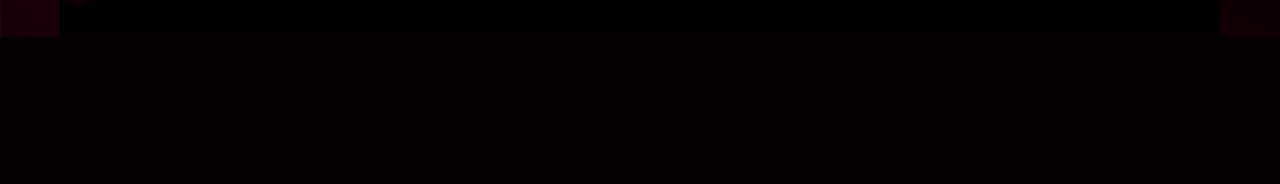
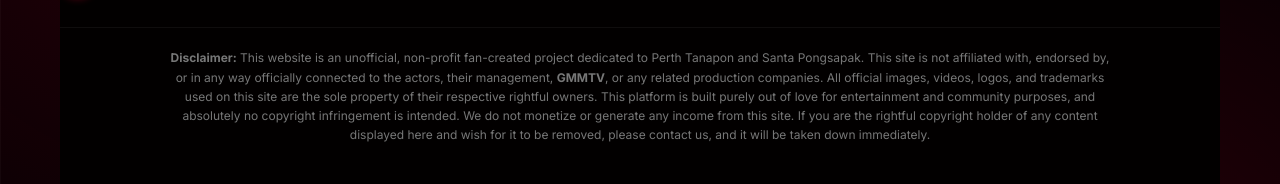
Before and after one commit to laylayleee/PERTHSANTAUNIVERSE, a plain HTML site: page index.html in a window 1280 px wide. Shown: the part 4291-4475 px from the top of the page. Before the commit the page ends 4328 px from the top, so only its background shows below. Drawn offline with nearby package versions, Linux system fonts and the light colour scheme; no server answers; a web font is replaced by a local one.

Commit message:
Update index.html

```diff
--- a/index.html
+++ b/index.html
@@ -10,6 +10,7 @@
     <meta name="author" content="laylayleee">
     <meta name="robots" content="index, follow">
     <meta name="google-site-verification" content="UAzdeeLAK5H1fVCulLX6HPbEBARzZ1uDABP9FQpmoLs" />
+
     <!-- 2. SOSYAL MEDYA (X, WhatsApp, Tumblr) PAYLAŞIM GÖRÜNÜMÜ ETİKETLERİ -->
     <meta property="og:title" content="PerthSanta Universe | The Ultimate Fan Hub">
     <meta property="og:description" content="A dedicated safe space for PerthSanta fans. Dive into their series, music, and share your own fan fictions and theories. Built by fans, for fans.">
@@ -690,7 +691,8 @@
 
     <!-- ==================== ORTAK ALT KISIM VE MODALLAR ==================== -->
     <div class="container">
-        <footer style="margin-top: 50px;">
+        <footer style="margin-top: 50px; display: flex; flex-direction: column; align-items: center; gap: 30px; background: #020000; padding: 40px 0; border-top: 1px solid rgba(255,255,255,0.1);">
+            <div style="display: flex; justify-content: space-between; align-items: center; width: 100%; flex-wrap: wrap; gap: 20px;">
                 <div class="logo-area">
                     <img src="logo.png.JPG" alt="Logo" class="logo-img" style="width: 35px; height: 35px;">
                     <span class="creator-text">made by laylayleee</span>
@@ -699,6 +701,14 @@
                     <a onclick="openModal('aboutModal')">ABOUT</a>
                     <a onclick="openModal('contactModal')">CONTACT</a>
                     <a onclick="openModal('guidelinesModal')">COMMUNITY GUIDELINES</a>
+                </div>
+            </div>
+
+            <!-- YASAL UYARI (DISCLAIMER) KISMI -->
+            <div style="width: 100%; border-top: 1px solid rgba(255,255,255,0.05); padding-top: 20px; text-align: center;">
+                <p style="font-size: 0.75rem; color: #777; line-height: 1.6; max-width: 950px; margin: 0 auto; font-family: var(--font-sans);">
+                    <strong>Disclaimer:</strong> This website is an unofficial, non-profit fan-created project dedicated to Perth Tanapon and Santa Pongsapak. This site is not affiliated with, endorsed by, or in any way officially connected to the actors, their management, <strong>GMMTV</strong>, or any related production companies. All official images, videos, logos, and trademarks used on this site are the sole property of their respective rightful owners. This platform is built purely out of love for entertainment and community purposes, and absolutely no copyright infringement is intended. We do not monetize or generate any income from this site. If you are the rightful copyright holder of any content displayed here and wish for it to be removed, please contact us, and it will be taken down immediately.
+                </p>
             </div>
         </footer>
     </div>
```
Lines whose indentation alone changed are shown as unchanged.
